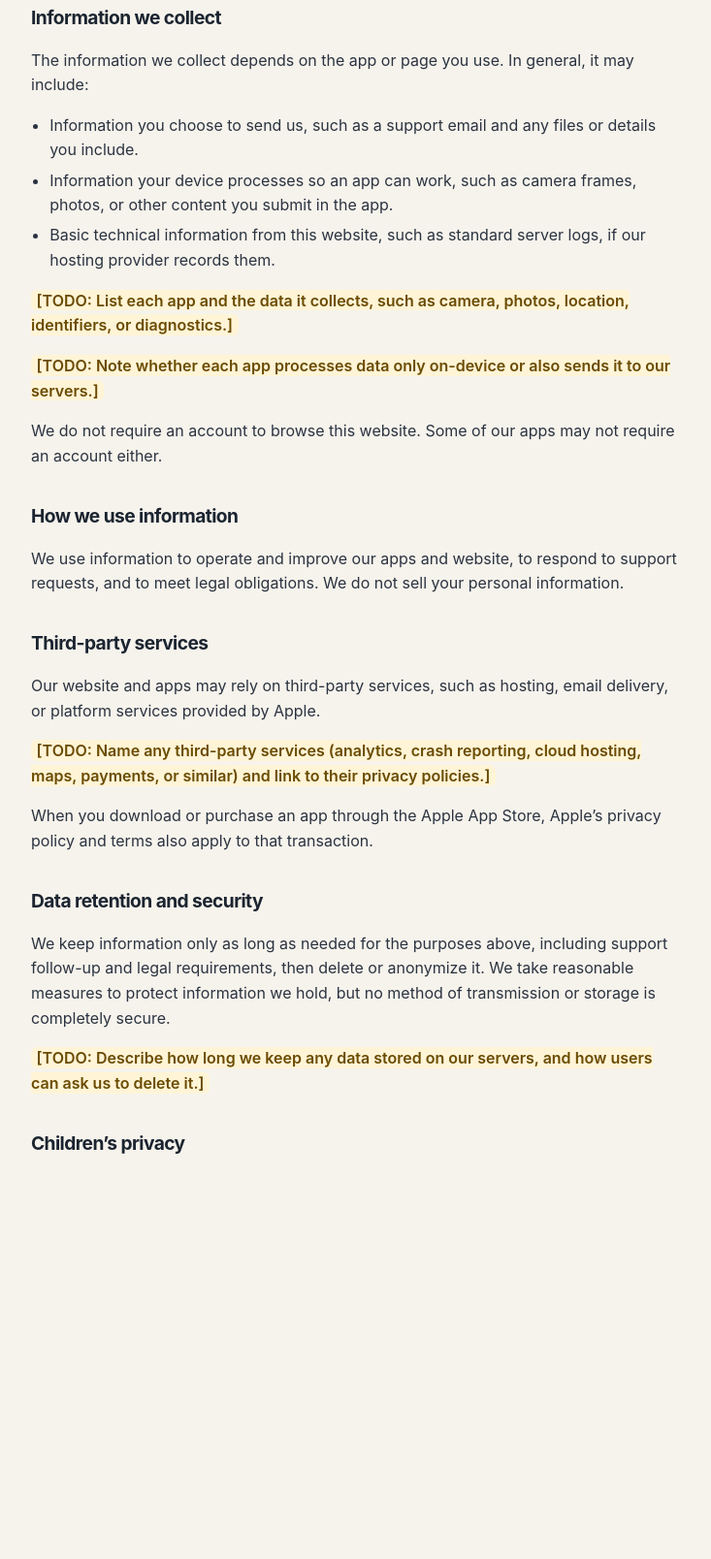
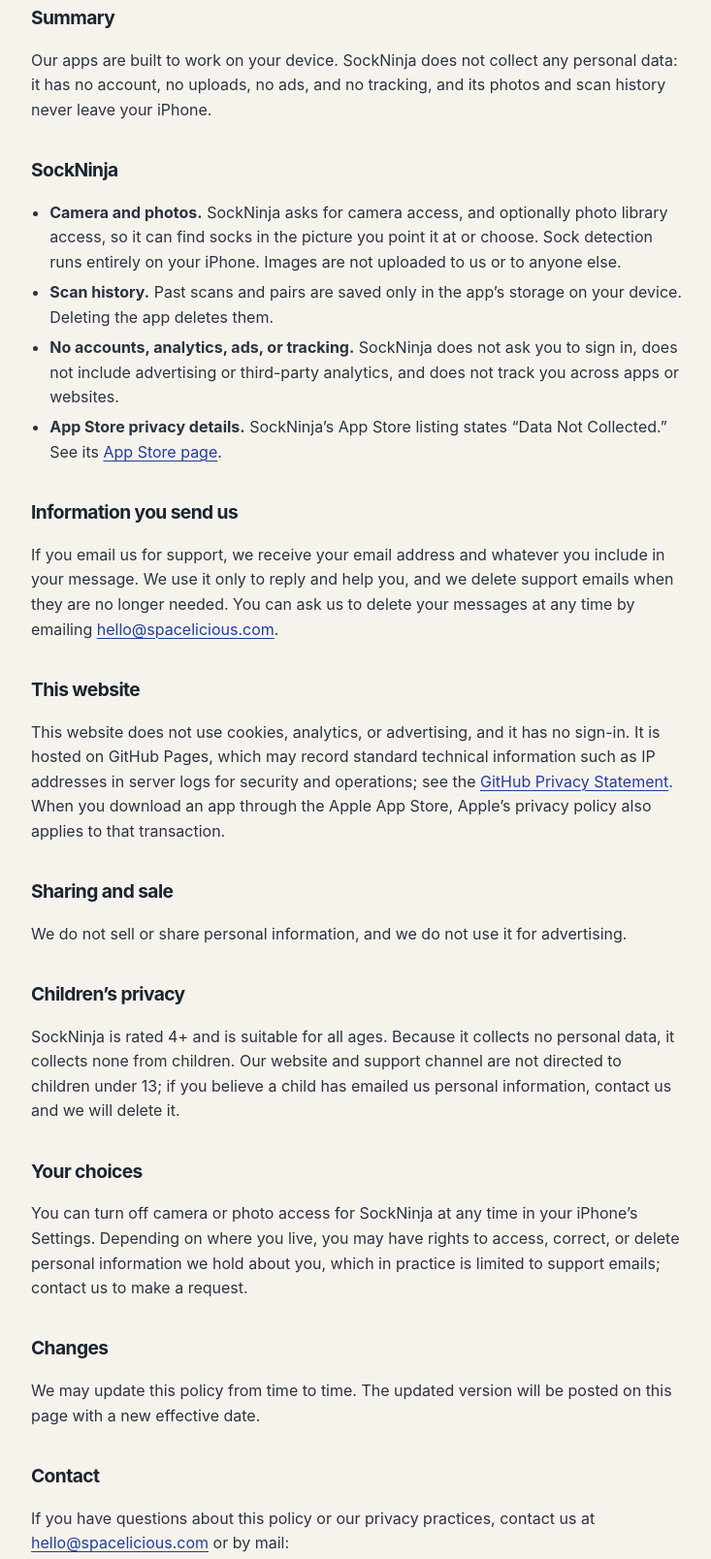
Before and after one commit to willweil/spacelicious-site, a plain HTML site: page privacy.html in a window 1280 px wide. Shown: the part 313-1921 px from the top of the page at 97% size, without its empty margins (272-1005 px from the left). Drawn offline with Linux system fonts and the light colour scheme.

Commit message:
Fill in SockNinja privacy policy

```diff
--- a/privacy.html
+++ b/privacy.html
@@ -47,42 +47,31 @@
 
       <p>This policy describes how Spacelicious (“we,” “us”) handles information when you use our website at spacelicious.com and our mobile apps, including SockNinja.</p>
 
-      <h2>Information we collect</h2>
-      <p>The information we collect depends on the app or page you use. In general, it may include:</p>
+      <h2>Summary</h2>
+      <p>Our apps are built to work on your device. SockNinja does not collect any personal data: it has no account, no uploads, no ads, and no tracking, and its photos and scan history never leave your iPhone.</p>
+
+      <h2>SockNinja</h2>
       <ul>
-        <li>Information you choose to send us, such as a support email and any files or details you include.</li>
-        <li>Information your device processes so an app can work, such as camera frames, photos, or other content you submit in the app.</li>
-        <li>Basic technical information from this website, such as standard server logs, if our hosting provider records them.</li>
+        <li><strong>Camera and photos.</strong> SockNinja asks for camera access, and optionally photo library access, so it can find socks in the picture you point it at or choose. Sock detection runs entirely on your iPhone. Images are not uploaded to us or to anyone else.</li>
+        <li><strong>Scan history.</strong> Past scans and pairs are saved only in the app’s storage on your device. Deleting the app deletes them.</li>
+        <li><strong>No accounts, analytics, ads, or tracking.</strong> SockNinja does not ask you to sign in, does not include advertising or third-party analytics, and does not track you across apps or websites.</li>
+        <li><strong>App Store privacy details.</strong> SockNinja’s App Store listing states “Data Not Collected.” See its <a href="https://apps.apple.com/us/app/sockninja/id6829986641">App Store page</a>.</li>
       </ul>
-      <!-- TODO: Replace the following placeholder with a per-app inventory of collected data. -->
-      <p><span class="todo">[TODO: List each app and the data it collects, such as camera, photos, location, identifiers, or diagnostics.]</span></p>
-      <!-- TODO: Clarify on-device vs. server processing for each app. -->
-      <p><span class="todo">[TODO: Note whether each app processes data only on-device or also sends it to our servers.]</span></p>
-      <p>We do not require an account to browse this website. Some of our apps may not require an account either.</p>
 
-      <h2>How we use information</h2>
-      <p>We use information to operate and improve our apps and website, to respond to support requests, and to meet legal obligations. We do not sell your personal information.</p>
+      <h2>Information you send us</h2>
+      <p>If you email us for support, we receive your email address and whatever you include in your message. We use it only to reply and help you, and we delete support emails when they are no longer needed. You can ask us to delete your messages at any time by emailing <a href="mailto:hello@spacelicious.com">hello@spacelicious.com</a>.</p>
 
-      <h2>Third-party services</h2>
-      <p>Our website and apps may rely on third-party services, such as hosting, email delivery, or platform services provided by Apple.</p>
-      <!-- TODO: Name vendors actually in use and link to their policies. -->
-      <p><span class="todo">[TODO: Name any third-party services (analytics, crash reporting, cloud hosting, maps, payments, or similar) and link to their privacy policies.]</span></p>
-      <p>When you download or purchase an app through the Apple App Store, Apple’s privacy policy and terms also apply to that transaction.</p>
+      <h2>This website</h2>
+      <p>This website does not use cookies, analytics, or advertising, and it has no sign-in. It is hosted on GitHub Pages, which may record standard technical information such as IP addresses in server logs for security and operations; see the <a href="https://docs.github.com/en/site-policy/privacy-policies/github-general-privacy-statement">GitHub Privacy Statement</a>. When you download an app through the Apple App Store, Apple’s privacy policy also applies to that transaction.</p>
 
-      <h2>Data retention and security</h2>
-      <p>We keep information only as long as needed for the purposes above, including support follow-up and legal requirements, then delete or anonymize it. We take reasonable measures to protect information we hold, but no method of transmission or storage is completely secure.</p>
-      <!-- TODO: Add retention periods once storage practices are finalized. -->
-      <p><span class="todo">[TODO: Describe how long we keep any data stored on our servers, and how users can ask us to delete it.]</span></p>
+      <h2>Sharing and sale</h2>
+      <p>We do not sell or share personal information, and we do not use it for advertising.</p>
 
       <h2>Children’s privacy</h2>
-      <p>Our website and apps are not directed to children under 13, and we do not knowingly collect personal information from children under 13. If you believe a child has provided us personal information, please contact us and we will delete it.</p>
-      <!-- TODO: Confirm age rating and audience for each app. -->
-      <p><span class="todo">[TODO: Confirm the intended audience and age rating for each app if any of them are designed for children.]</span></p>
+      <p>SockNinja is rated 4+ and is suitable for all ages. Because it collects no personal data, it collects none from children. Our website and support channel are not directed to children under 13; if you believe a child has emailed us personal information, contact us and we will delete it.</p>
 
       <h2>Your choices</h2>
-      <p>You can decline device permissions in your system settings, stop using an app, or email us to ask questions about information you have sent us. Depending on where you live, you may also have rights to request access, correction, or deletion of personal information we hold about you.</p>
-      <!-- TODO: Align this section with App Store privacy nutrition labels. -->
-      <p><span class="todo">[TODO: Add or link to each published app’s App Store privacy details.]</span></p>
+      <p>You can turn off camera or photo access for SockNinja at any time in your iPhone’s Settings. Depending on where you live, you may have rights to access, correct, or delete personal information we hold about you, which in practice is limited to support emails; contact us to make a request.</p>
 
       <h2>Changes</h2>
       <p>We may update this policy from time to time. The updated version will be posted on this page with a new effective date.</p>
```
